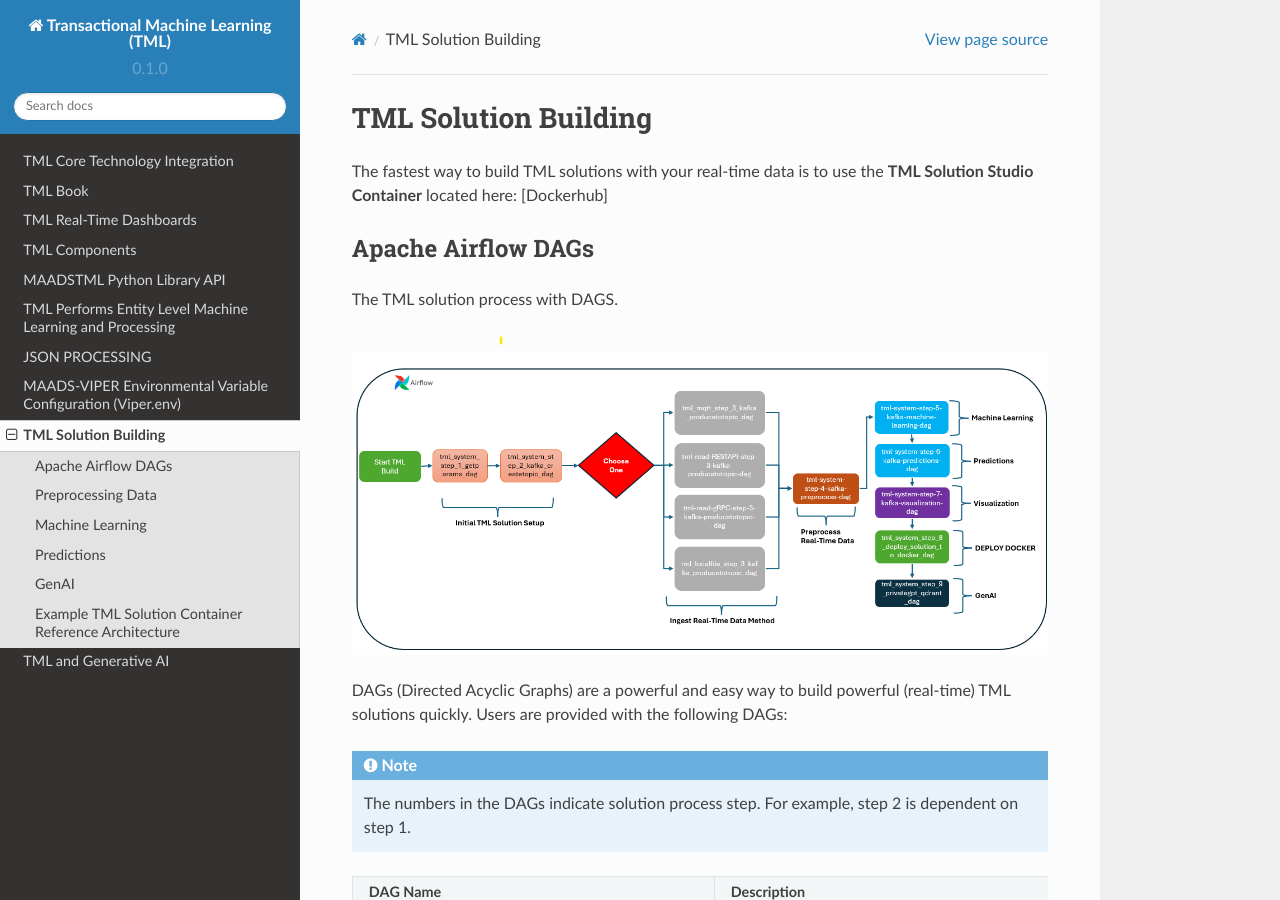
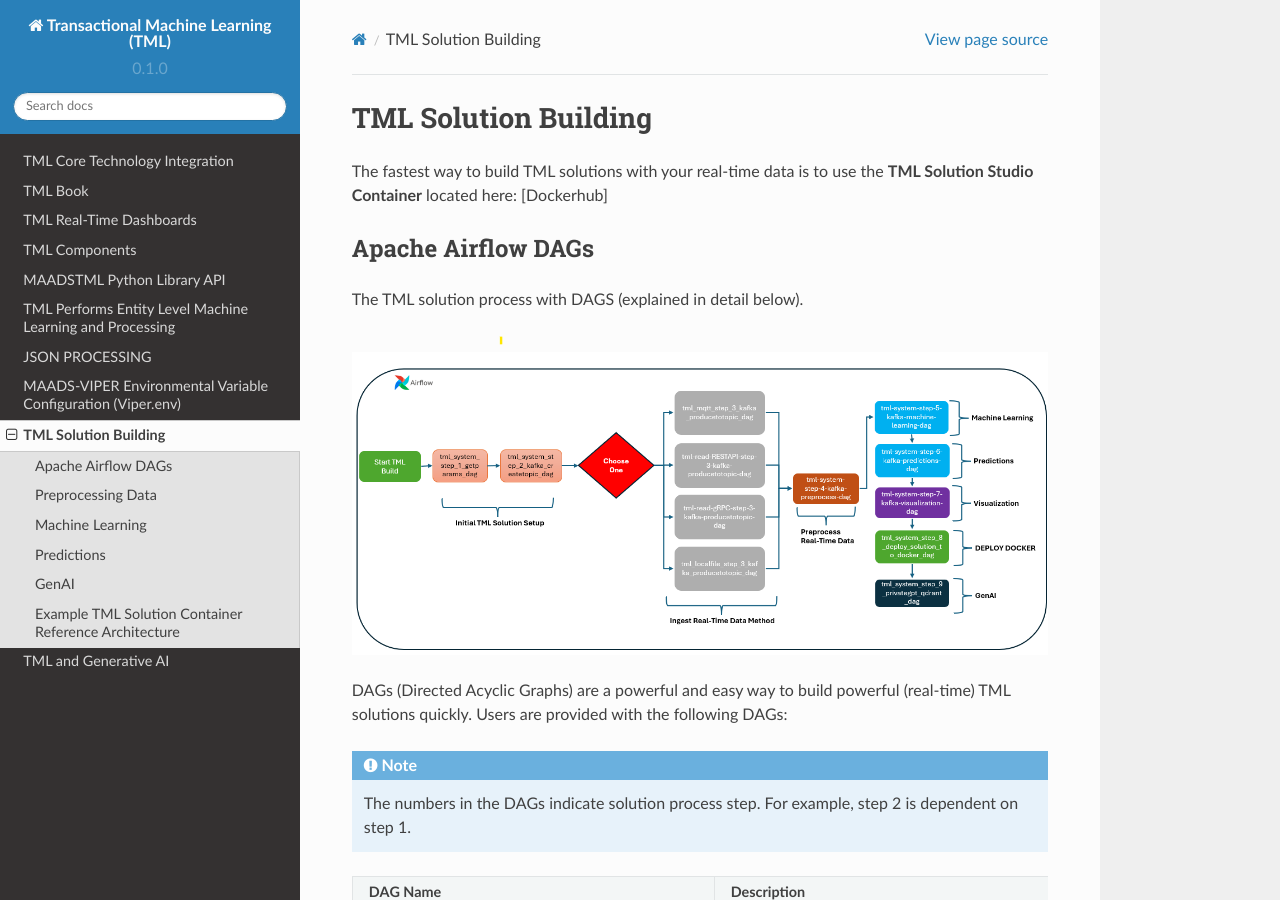
Before and after one commit to smaurice101/readthedocs, a Sphinx documentation site: the page built from docs/source/tmlbuilds.rst, in a window 1280 px wide and 900 px high. Built offline with Sphinx 7.4.7 and the Read the Docs theme 2.0.0, drawn with Linux system fonts in a browser that asks for light colours.

Commit message:
Update tmlbuilds.rst

```diff
--- a/docs/source/tmlbuilds.rst
+++ b/docs/source/tmlbuilds.rst
@@ -6,7 +6,7 @@
 Apache Airflow DAGs
 -------------------
 
-The TML solution process with DAGS.
+The TML solution process with DAGS (explained in detail below).
 
 .. figure:: tsol1.png
 
```
